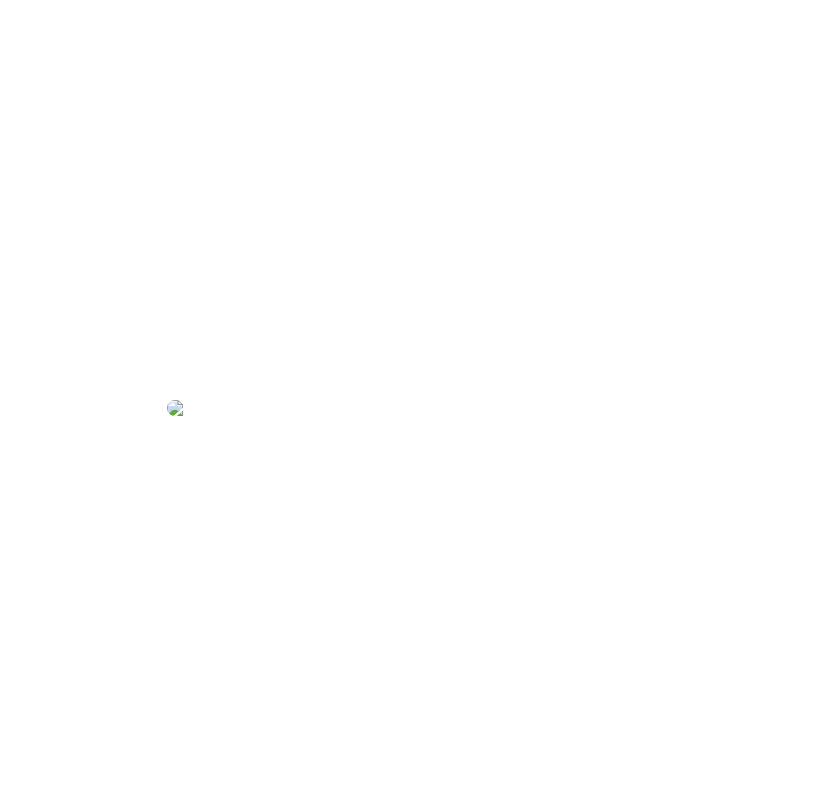
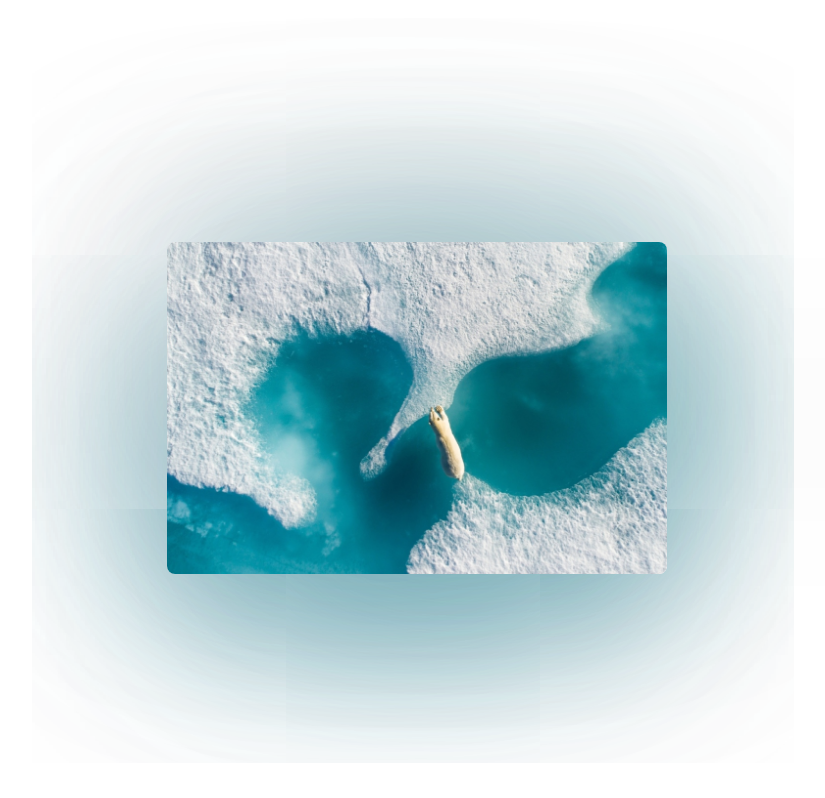
Before and after one commit to DSlike/image_shadow_generator, a website: page index.html in a window 1280 px wide. Shown: the whole page, without its empty margins (223-1048 px from the left). Drawn offline with Linux system fonts and the light colour scheme.

Commit message:
Added sample image as default

```diff
--- a/index.html
+++ b/index.html
@@ -13,7 +13,7 @@
   <script src="isg.js"></script>
   <script>
     let isg = new ImageShadowGenerator({
-      debug: true
+      debug: false
     });
   </script>
 </body>
```
Also changed, not shown: sample1.jpg (added), 1 other file.
